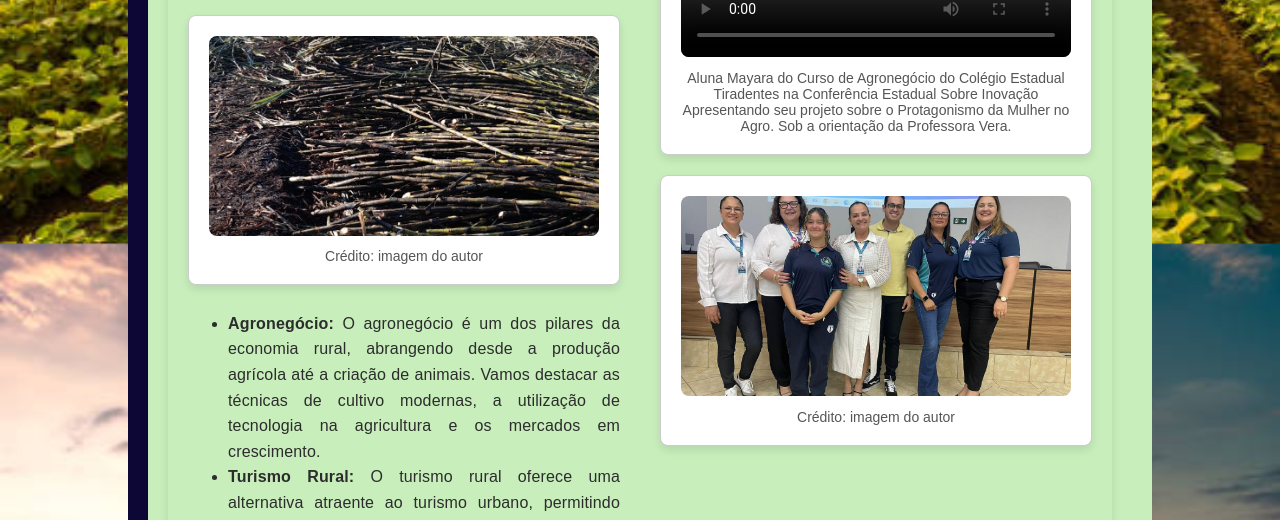
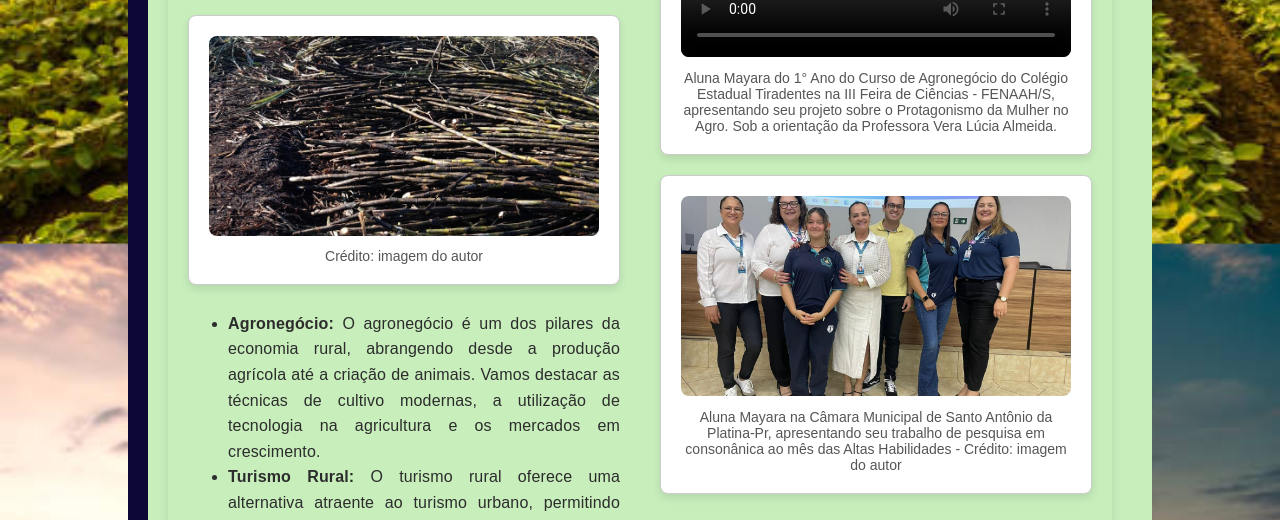
Before and after one commit to Exzone011/AGRINHO-TESTE2, a plain HTML site: page index.html in a window 1280 px wide. Shown: the part 1463-1983 px from the top of the page. Drawn offline with Linux system fonts and the light colour scheme; grey boxes are pictures that could not be loaded.

Commit message:
Creditos fotos

```diff
--- a/css/generales.css
+++ b/css/generales.css
@@ -7,6 +7,12 @@
 html {
 	font-size: 16px;
 }
+
+
+body {
+	background: url('/images/fundo.jpg') no-repeat center center fixed;
+	background-size: cover;
+  }
 
 body {
 	margin: 0;
@@ -67,8 +73,3 @@ html, body {
 	margin: 0;
 	padding: 0;
   }
-
-  body {
-	background: url('/images/fundo.jpg') no-repeat center center fixed;
-	background-size: cover;
-  }
--- a/index.html
+++ b/index.html
@@ -113,11 +113,11 @@
 								<source src="./images/mayara.mp4" type="video/mp4">
 								Seu navegador não suporta o elemento de vídeo.
 							</video>
-							<div class="video-credit">Aluna Mayara do Curso de Agronegócio do Colégio Estadual Tiradentes na Conferência Estadual Sobre Inovação Apresentando seu projeto sobre o Protagonismo da Mulher no Agro. Sob a orientação da Professora Vera.</div>
+							<div class="video-credit">Aluna Mayara do 1° Ano do Curso de Agronegócio do Colégio Estadual Tiradentes na III Feira de Ciências - FENAAH/S, apresentando seu projeto sobre o Protagonismo da Mulher no Agro. Sob a orientação da Professora Vera Lúcia Almeida.</div>
 						</div>
 						<div class="image-container">
 							<img src="./images/camara.jpeg" alt="Agronegócio">
-							<div class="image-credit">Crédito: imagem do autor</div>
+							<div class="image-credit">Aluna Mayara na Câmara Municipal de Santo Antônio da Platina-Pr, apresentando seu trabalho de pesquisa em consonânica ao mês das Altas Habilidades - Crédito: imagem do autor</div>
 						</div>
 					</div>
 		</article>
```
